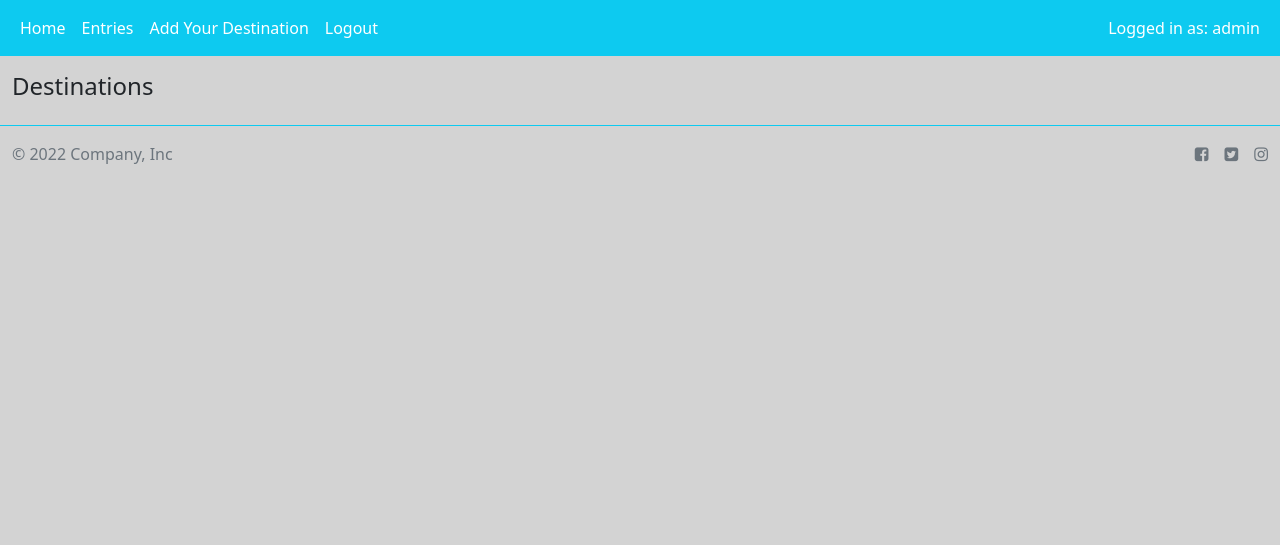
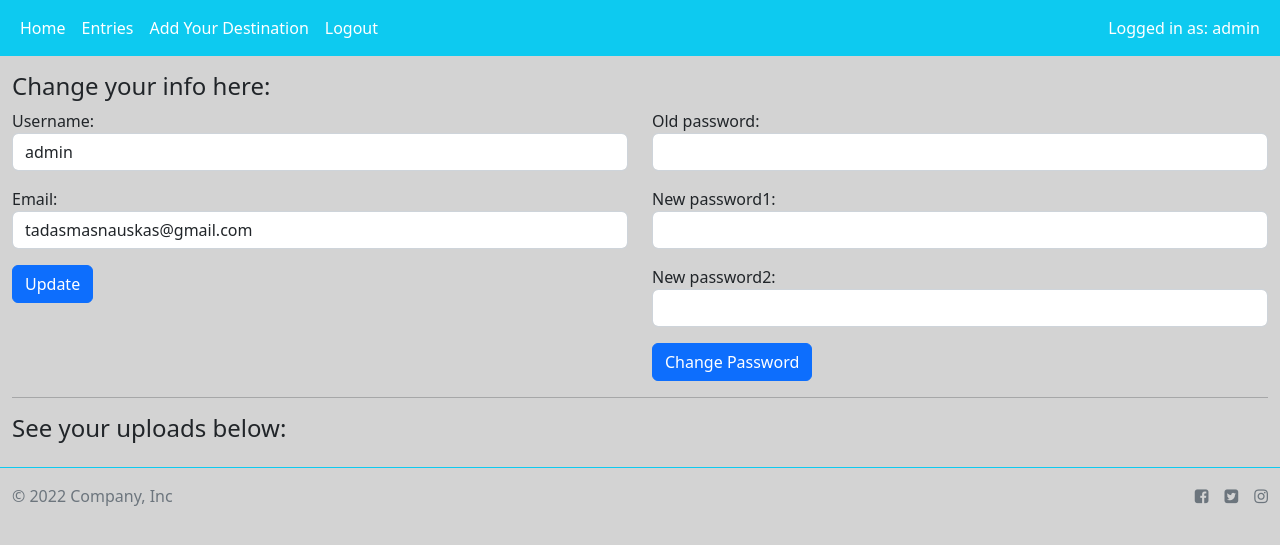
Before and after one commit to Masnauskas/Final-Full-Stack-with-Python-Project, a Django app: page /user_destinations/ in a window 1280 px wide. Shown: the top 545 px of the page. Run offline with Django 4.2, Linux system fonts and the light colour scheme; a user stored in the database is signed in; data comes from the database, SQL or seed files in the repository; both versions use the stored data as it was after the commit.

Commit message:
username, email, password change

```diff
--- a/mysite/travel_diary/forms.py
+++ b/mysite/travel_diary/forms.py
@@ -1,5 +1,9 @@
 from django import forms
 from .models import Destination, TravelEntry
+from django.contrib.auth.forms import UserChangeForm, PasswordChangeForm
+from django.contrib.auth.models import User
+from django.contrib.auth import password_validation
+
 
 class DestinationForm(forms.ModelForm):
     name = forms.CharField(max_length=100, label='Country', widget=forms.TextInput(attrs={'class': 'form-control'}))
@@ -21,3 +25,36 @@ class TravelEntryForm(forms.ModelForm):
     class Meta:
         model = TravelEntry
         fields = ('destination', 'title', 'text', 'image')
+
+
+
+
+class UserUpdateForm(UserChangeForm):
+    password = None
+    username = forms.CharField(max_length=150, required=False, help_text='', widget=forms.TextInput(attrs={'class': 'form-control'}))
+    email = forms.EmailField(max_length=150, required=False, help_text='', widget=forms.EmailInput(attrs={'class': 'form-control'}))
+
+    error_messages = {
+        'username': {'invalid': "Enter a valid username."},
+        'email': {'invalid': "Enter a valid email address."},
+    }
+    class Meta:
+        model = User
+        fields = ('username', 'email')
+
+    def __init__(self, *args, **kwargs):
+        super().__init__(*args, **kwargs)
+        self.fields['username'].error_messages.pop('required')
+        self.fields['email'].error_messages.pop('required')
+
+
+
+
+class PasswordChangeFormWithCheck(PasswordChangeForm):
+    old_password = forms.CharField(widget=forms.PasswordInput(attrs={'class': 'form-control', 'type': 'password'}))
+    new_password1 = forms.CharField(widget=forms.PasswordInput(attrs={'class': 'form-control', 'type': 'password'}))
+    new_password2 = forms.CharField(widget=forms.PasswordInput(attrs={'class': 'form-control', 'type': 'password'}))
+
+    class Meta:
+        model = User
+        fields = ('old_password', 'new_password1', 'new_password2')
--- a/mysite/travel_diary/templates/travel_diary/destination_list.html
+++ b/mysite/travel_diary/templates/travel_diary/destination_list.html
@@ -1,6 +1,30 @@
-{% extends 'travel_diary/base.html' %}{% load static %}{% block search_field %}
-{% endblock %} {% block content %}
-<h4>Destinations</h4>
+{% extends 'travel_diary/base.html' %} {% load static %}
+<!-- prettier-ignore -->
+{% block search_field %} {% endblock %} {% block content %}
+<h4>Change your info here:</h4>
+<div class="row">
+  <div class="col">
+    <form method="post">
+      {% csrf_token %} {{ user_update_form.as_p }}
+      <button type="submit" name="user_update" class="btn btn-primary">
+        Update
+      </button>
+    </form>
+  </div>
+
+  <div class="col">
+    <form method="post">
+      {% csrf_token %} {{ password_change_form.as_p }}
+      <button type="submit" name="password_change" class="btn btn-primary">
+        Change Password
+      </button>
+    </form>
+  </div>
+</div>
+
+<hr />
+
+<h4>See your uploads below:</h4>
 <div class="row">
   {% for destination in destinations %}
   <div class="col">
--- a/mysite/travel_diary/views.py
+++ b/mysite/travel_diary/views.py
@@ -4,7 +4,7 @@ from django.core.paginator import Paginator
 from django.db.models import Q
 from django.contrib.auth.mixins import LoginRequiredMixin
 from django.contrib.auth.decorators import login_required
-from .forms import DestinationForm, TravelEntryForm
+from .forms import DestinationForm, TravelEntryForm, UserUpdateForm, PasswordChangeFormWithCheck
 from django.contrib import messages
 from django.contrib.auth.forms import User
 from django.views.decorators.csrf import csrf_protect
@@ -12,6 +12,13 @@ from django.urls import reverse
 from django.contrib.auth.password_validation import validate_password
 from django.core.exceptions import ValidationError
 import os
+from django.contrib.auth import update_session_auth_hash
+
+from django.shortcuts import render, redirect
+
+from django.contrib import messages
+from django.contrib.auth.decorators import login_required
+
 
 # Create your views here.
 
@@ -130,14 +137,37 @@ def register(request):
 @login_required
 def destination_list(request):
     destinations = Destination.objects.filter(user=request.user)
+
+    if request.method == 'POST':
+        user_update_form = UserUpdateForm(request.POST, instance=request.user)
+        password_change_form = PasswordChangeFormWithCheck(user=request.user, data=request.POST)
+        if 'user_update' in request.POST and user_update_form.is_valid():
+            user_update_form.save()
+            messages.success(request, 'Your details have been updated')
+            return redirect('travel:user_destinations')
+        elif 'password_change' in request.POST and password_change_form.is_valid():
+            user = password_change_form.save()
+            update_session_auth_hash(request, user)  # Important!
+            messages.success(request, 'Your password has been changed')
+            return redirect('travel:user_destinations')
+        else:
+            messages.error('There was an error')
+    else:
+
+        user_update_form = UserUpdateForm(instance=request.user)
+        password_change_form = PasswordChangeFormWithCheck(user=request.user)
+
     context = {
         'menu': menu,
         'title': 'Your destinations',
         'title2': 'Your destinations',
-        'destinations': destinations
+        'destinations': destinations,
+        'user_update_form': user_update_form,
+        'password_change_form': password_change_form,
     }
 
     return render(request, 'travel_diary/destination_list.html', context=context)
+
 
 # LISTS ALL TRAVEL ENTRIES FOR A DESTINATION, AGAIN ONLY FOR LOGGED IN USER BY USING LOGGED IN USER ID
 @login_required
```
Also changed, not shown: mysite/db.sqlite3.
